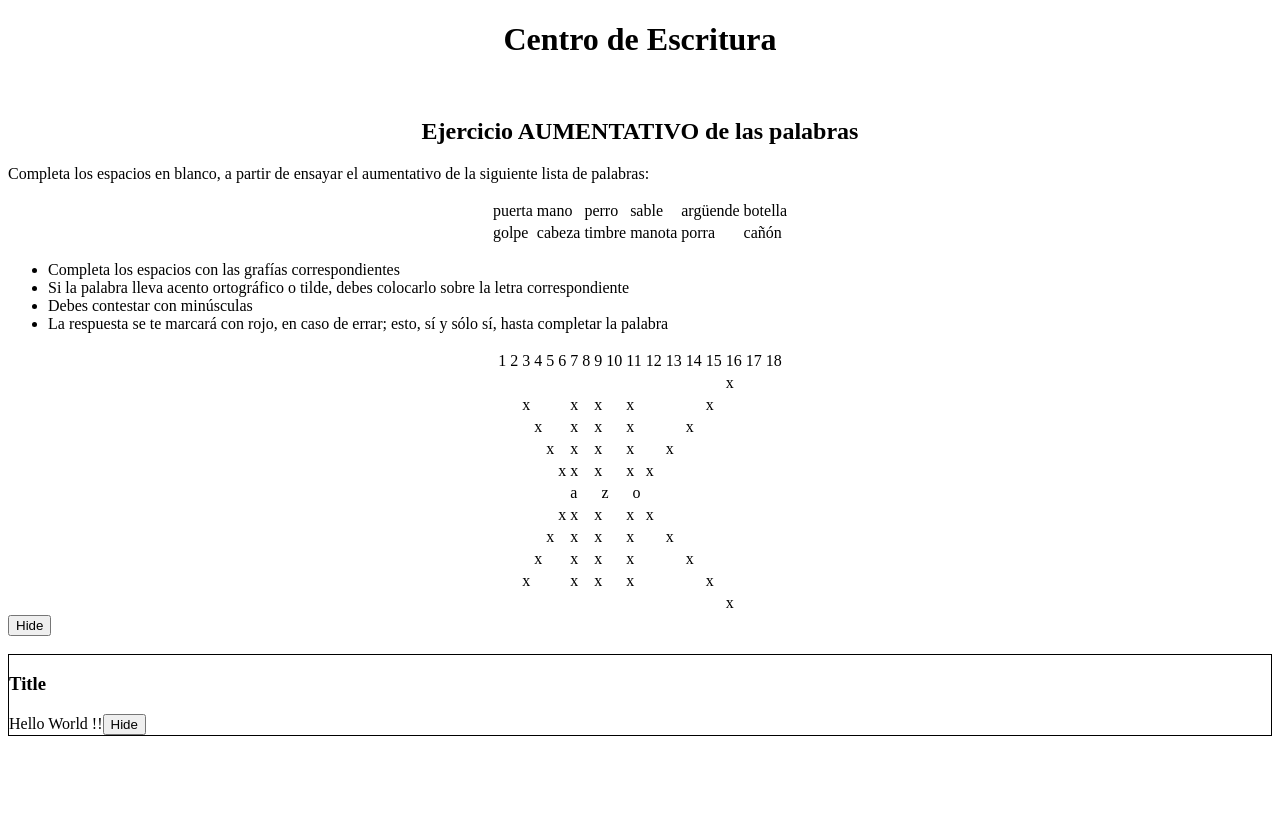
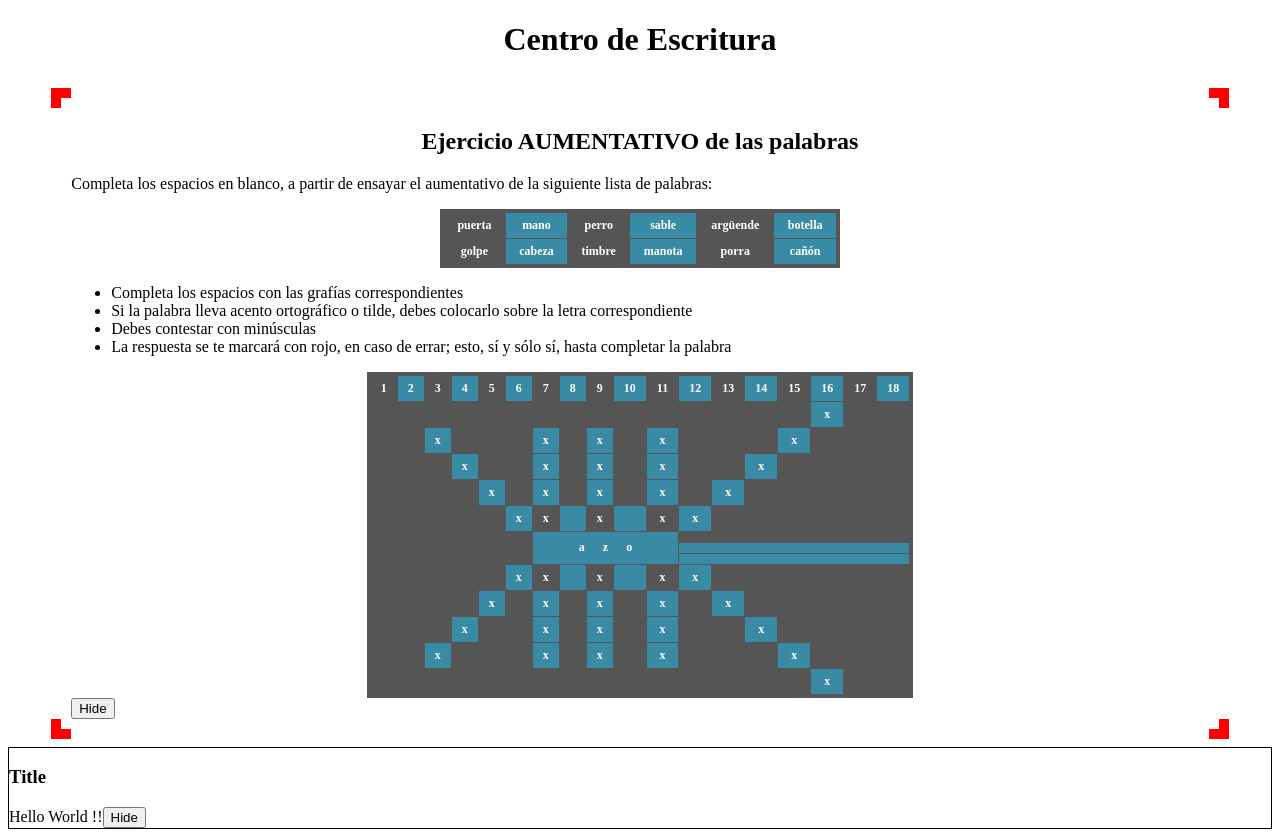
Before and after one commit to JuanCarlosLira/ce-app, a React (Create React App) app: page / in a window 1280 px wide. Before the commit the page ends 800 px from the top, so only its background shows below. Built offline with nearby package versions, Linux system fonts and the light colour scheme; the HTML template or start-up script is replaced by a standard one.

Commit message:
Added some css for tables and section wrapper

```diff
--- a/src/App.css
+++ b/src/App.css
@@ -1,3 +1,64 @@
 #hello {
   border: 1px solid #000;
 }
+
+
+#crucigramaWrap {
+-webkit-box-shadow: 0px 20px 0px -10px #FFFFFF, 0px -20px 0px -10px #FFFFFF, 20px 0px 0px -10px #FFFFFF, -20px 0px 0px -10px #FFFFFF, 0px 0px 0px 10px #FF0000, 5px 5px 15px 5px rgba(47,92,255,0);
+box-shadow: 0px 20px 0px -10px #FFFFFF, 0px -20px 0px -10px #FFFFFF, 20px 0px 0px -10px #FFFFFF, -20px 0px 0px -10px #FFFFFF, 0px 0px 0px 10px #FF0000, 5px 5px 15px 5px rgba(47,92,255,0);
+background: #FFFFFF;
+margin: auto;
+width: 90%;
+padding: 10px;
+}
+body#tinymce {
+background: #FFFFFF
+}
+
+table.wordBank {
+  border: 4px solid #555555;
+  background-color: #555555;
+  width: 400px;
+  text-align: center;
+  border-collapse: collapse;
+}
+table.wordBank td, table.wordBank th {
+  border: 1px solid #555555;
+  padding: 5px 10px;
+}
+table.wordBank tbody td {
+  font-size: 12px;
+  font-weight: bold;
+  color: #FFFFFF;
+}
+table.wordBank td:nth-child(even) {
+  background: #398AA4;
+}
+table.wordBank thead {
+  background: #398AA4;
+  border-bottom: 10px solid #398AA4;
+}
+table.wordBank thead th {
+  font-size: 15px;
+  font-weight: bold;
+  color: #FFFFFF;
+  text-align: left;
+  border-left: 2px solid #398AA4;
+}
+table.wordBank thead th:first-child {
+  border-left: none;
+}
+
+table.wordBank tfoot td {
+  font-size: 13px;
+}
+table.wordBank tfoot .links {
+  text-align: right;
+}
+table.wordBank tfoot .links a{
+  display: inline-block;
+  background: #FFFFFF;
+  color: #398AA4;
+  padding: 2px 8px;
+  border-radius: 5px;
+}
```
